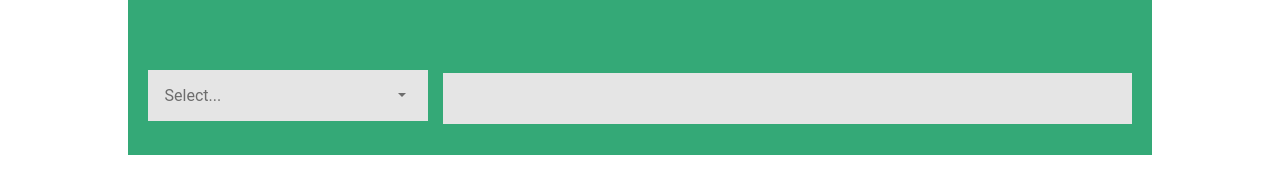
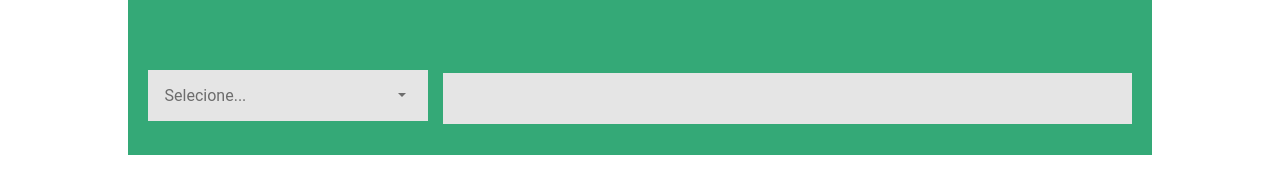
Before and after one commit to MatheusAraripe/desafio-anova, a React (Vite) app: page / in a window 1280 px wide. Shown: the part 358-529 px from the top of the page. Built offline with nearby package versions, Linux system fonts and the light colour scheme; sample sign-in values are in the browser's storage.

Commit message:
feat: componente select funcional

```diff
--- a/src/components/Baner.jsx
+++ b/src/components/Baner.jsx
@@ -1,12 +1,14 @@
 // eslint-disable-next-line no-unused-vars
-import React from 'react'
+import React, { useState } from 'react'
 import Select from './Select'
 import "../styles/baner.scss"
 
 function Baner() {
+
+  const [selected, setSelected] = useState("Selecione...")
   return (
     <div className='baner-container'>
-      <Select />
+      <Select selected={selected} setSelected={setSelected}/>
       <input type="text" name="" id="" className='nome-input'/>
     </div>
   )
--- a/src/components/Select.jsx
+++ b/src/components/Select.jsx
@@ -2,19 +2,29 @@ import React, { useState } from 'react'
 import {IoMdArrowDropdown} from "react-icons/io";
 import '../styles/select.scss'
 
-function Select() {
+function Select({selected, setSelected}) {
+  const options = ["Rio de Janeiro", "Juiz de Fora", "São Paulo"]
   const [isActive, setIsActive] = useState(false)
   return (
     <div className='select'>
         <div className="select-btn" onClick={()=>setIsActive(!isActive)}>
-            Select...
+            {selected}
             <IoMdArrowDropdown />
         </div>
         {isActive && (
             <div className='select-options'>
-                <div className="select-option">Rio de Janeiro</div>
-                <div className="select-option">Juiz de Fora</div>
-                <div className="select-option">São Paulo</div>
+                {options.map( (option) => (
+                    <div
+                    className="select-option"
+
+                    onClick={ () => {
+                        setSelected(option)
+                        setIsActive(false)
+                    }}
+                    >
+                        {option}
+                    </div>
+                ) )}
             </div>
         )}
     </div>
```
